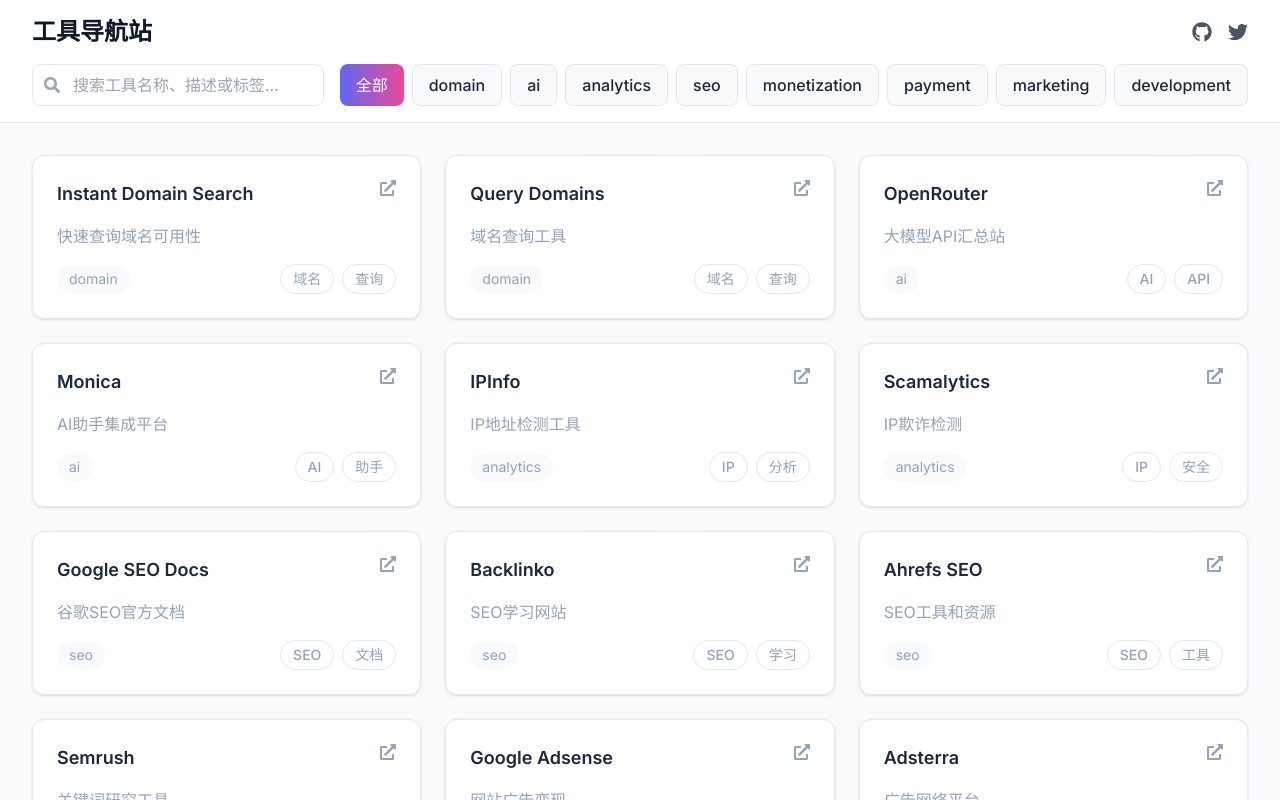
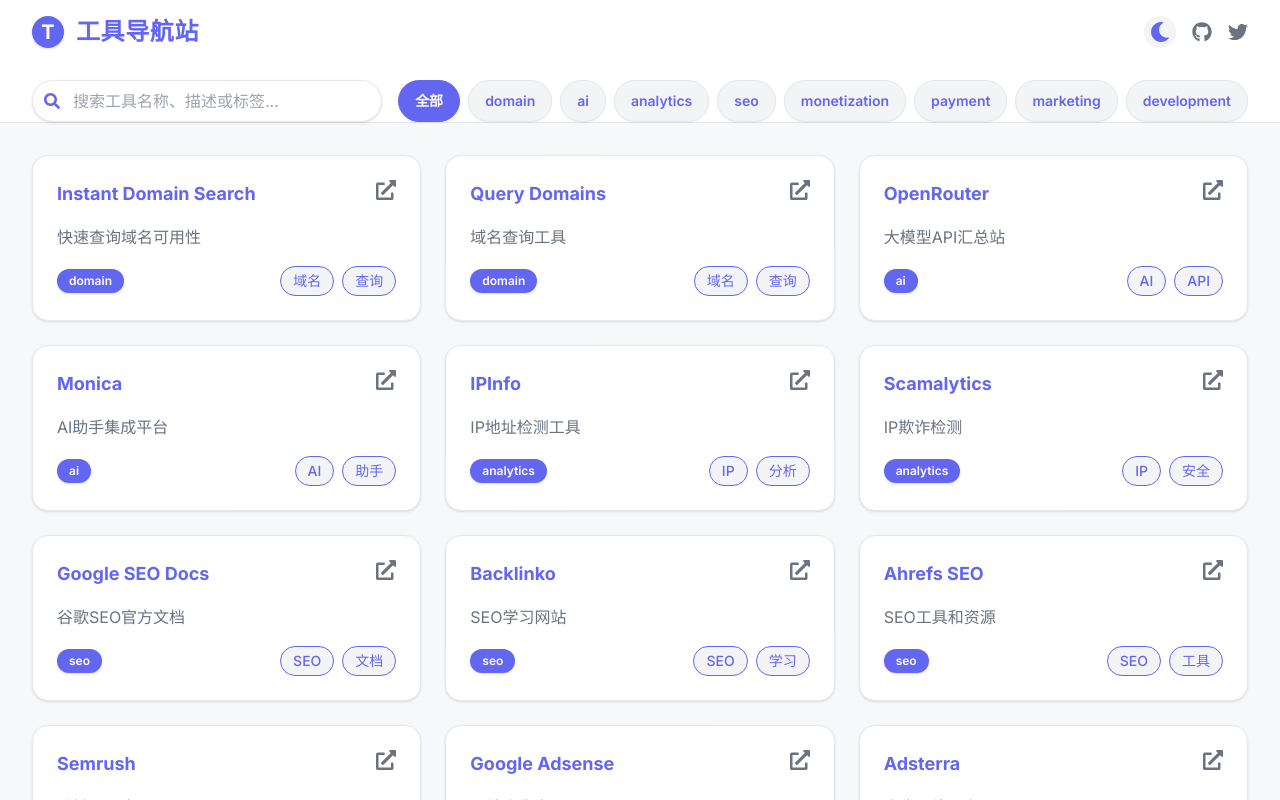
Before and after one commit to lxl870519/toolNavigator, a Next.js app: page / in a window 1280 px wide. Shown: the top 800 px of the page. Built offline with nearby package versions, Linux system fonts and the light colour scheme.

Commit message:
feat: 全面升级UI为Toolify风格，支持白天/夜间模式，优化所有细节体验

```diff
--- a/src/app/globals.css
+++ b/src/app/globals.css
@@ -4,47 +4,37 @@
 
 @layer base {
   :root {
-    --primary: #6366F1;
-    --primary-dark: #4F46E5;
-    --primary-light: #818CF8;
-    --secondary: #EC4899;
-    --secondary-dark: #DB2777;
-    --accent: #8B5CF6;
-    --background: #F8FAFC;
-    --foreground: #1E293B;
-    --muted: #64748B;
-    --muted-foreground: #94A3B8;
-    --border: #E2E8F0;
-    --card: #FFFFFF;
-    --card-foreground: #1E293B;
-    --popover: #FFFFFF;
-    --popover-foreground: #1E293B;
-    --shadow: 0 1px 3px 0 rgb(0 0 0 / 0.1), 0 1px 2px -1px rgb(0 0 0 / 0.1);
-    --shadow-lg: 0 10px 15px -3px rgb(0 0 0 / 0.1), 0 4px 6px -4px rgb(0 0 0 / 0.1);
+    --primary: #6366f1;
+    --primary-light: #818cf8;
+    --secondary: #10b981;
+    --background: #f7f8fa;
+    --foreground: #222;
+    --muted: #6b7280;
+    --border: #e5e7eb;
+    --card: #fff;
+    --card-foreground: #222;
+    --shadow: 0 1px 3px 0 rgb(0 0 0 / 0.06), 0 1.5px 6px 0 rgb(0 0 0 / 0.04);
+    --shadow-lg: 0 10px 15px -3px rgb(99 102 241 / 0.08), 0 4px 6px -4px rgb(99 102 241 / 0.06);
   }
 
   .dark {
-    --primary: #818CF8;
-    --primary-dark: #6366F1;
-    --primary-light: #A5B4FC;
-    --secondary: #F472B6;
-    --secondary-dark: #EC4899;
-    --accent: #A78BFA;
-    --background: #0F172A;
-    --foreground: #F1F5F9;
-    --muted: #475569;
-    --muted-foreground: #94A3B8;
-    --border: #1E293B;
-    --card: #1E293B;
-    --card-foreground: #F1F5F9;
-    --popover: #1E293B;
-    --popover-foreground: #F1F5F9;
-    --shadow: 0 1px 3px 0 rgb(0 0 0 / 0.1), 0 1px 2px -1px rgb(0 0 0 / 0.1);
-    --shadow-lg: 0 10px 15px -3px rgb(0 0 0 / 0.1), 0 4px 6px -4px rgb(0 0 0 / 0.1);
+    --primary: #818cf8;
+    --primary-light: #6366f1;
+    --secondary: #10b981;
+    --background: #18181b;
+    --foreground: #f7f8fa;
+    --muted: #a1a1aa;
+    --border: #27272a;
+    --card: #23232b;
+    --card-foreground: #f7f8fa;
+    --shadow: 0 1px 3px 0 rgb(0 0 0 / 0.18), 0 1.5px 6px 0 rgb(0 0 0 / 0.12);
+    --shadow-lg: 0 10px 15px -3px rgb(129 140 248 / 0.12), 0 4px 6px -4px rgb(129 140 248 / 0.10);
   }
 
   body {
-    @apply bg-[var(--background)] text-[var(--foreground)] transition-colors duration-200;
+    font-family: 'Inter', 'PingFang SC', 'Microsoft YaHei', Arial, sans-serif;
+    background: var(--background);
+    color: var(--foreground);
     min-height: 100vh;
   }
 }
--- a/src/app/page.tsx
+++ b/src/app/page.tsx
@@ -6,32 +6,47 @@
 import SearchBar from '@/components/SearchBar'
 import CategoryFilter from '@/components/CategoryFilter'
 import { Tool } from '@/types/tool'
-import { FaGithub, FaTwitter } from 'react-icons/fa'
+import { FaGithub, FaTwitter, FaMoon, FaSun } from 'react-icons/fa'
 
 export default function Home() {
   const [selectedCategory, setSelectedCategory] = useState('all')
   const [searchResults, setSearchResults] = useState<Tool[]>(tools)
+  const [isDark, setIsDark] = useState(false)
 
   const filteredTools = selectedCategory === 'all'
     ? searchResults
     : searchResults.filter(tool => tool.category === selectedCategory)
 
+  const toggleDarkMode = () => {
+    document.documentElement.classList.toggle('dark')
+    setIsDark(!isDark)
+  }
+
   return (
     <div className="min-h-screen flex flex-col">
-      <header className="header">
-        <div className="container py-4">
-          <div className="flex items-center justify-between">
-            <h1 className="text-2xl font-bold text-gray-900 dark:text-gray-100">工具导航站</h1>
+      <header className="header bg-white border-b border-[var(--border)] sticky top-0 z-50">
+        <div className="container py-4 flex items-center justify-between">
+          <div className="flex items-center gap-3">
+            <div className="w-8 h-8 rounded-full bg-[var(--primary)] flex items-center justify-center text-white font-bold text-xl shadow">T</div>
+            <h1 className="text-2xl font-extrabold text-[var(--primary)] tracking-wide">工具导航站</h1>
+          </div>
           <div className="flex items-center gap-4">
-              <a href="https://github.com" target="_blank" rel="noopener noreferrer" className="text-gray-600 dark:text-gray-400 hover:text-gray-900 dark:hover:text-gray-100">
+            <button
+              className="w-8 h-8 flex items-center justify-center rounded-full bg-gray-100 hover:bg-[var(--primary)] hover:text-white text-[var(--primary)] transition"
+              title="夜间模式切换"
+              onClick={toggleDarkMode}
+            >
+              {isDark ? <FaSun className="w-5 h-5" /> : <FaMoon className="w-5 h-5" />}
+            </button>
+            <a href="https://github.com" target="_blank" rel="noopener noreferrer" className="text-[var(--muted)] hover:text-[var(--primary)] transition">
               <FaGithub className="w-5 h-5" />
             </a>
-              <a href="https://twitter.com" target="_blank" rel="noopener noreferrer" className="text-gray-600 dark:text-gray-400 hover:text-gray-900 dark:hover:text-gray-100">
+            <a href="https://twitter.com" target="_blank" rel="noopener noreferrer" className="text-[var(--muted)] hover:text-[var(--primary)] transition">
               <FaTwitter className="w-5 h-5" />
             </a>
           </div>
         </div>
-          <div className="mt-4 flex flex-col md:flex-row gap-4">
+        <div className="container mt-4 flex flex-col md:flex-row gap-4">
           <SearchBar
             tools={tools}
             onSearch={setSearchResults}
@@ -40,7 +55,6 @@
             tools={tools}
             onCategoryChange={setSelectedCategory}
           />
-          </div>
         </div>
       </header>
 
@@ -52,15 +66,13 @@
         </div>
       </main>
 
-      <footer className="footer">
-        <div className="container py-6">
-          <div className="flex flex-col md:flex-row justify-between items-center gap-4">
-            <p className="text-center text-gray-500 dark:text-gray-400">© 2024 工具导航站</p>
+      <footer className="footer bg-white border-t border-[var(--border)] mt-8">
+        <div className="container py-6 flex flex-col md:flex-row justify-between items-center gap-4">
+          <p className="text-center text-[var(--muted)] font-semibold">© 2024 工具导航站</p>
           <div className="flex items-center gap-4">
-              <a href="#" className="text-gray-500 dark:text-gray-400 hover:text-gray-900 dark:hover:text-gray-100">关于我们</a>
-              <a href="#" className="text-gray-500 dark:text-gray-400 hover:text-gray-900 dark:hover:text-gray-100">使用条款</a>
-              <a href="#" className="text-gray-500 dark:text-gray-400 hover:text-gray-900 dark:hover:text-gray-100">隐私政策</a>
-            </div>
+            <a href="#" className="text-[var(--muted)] hover:text-[var(--primary)] transition">关于我们</a>
+            <a href="#" className="text-[var(--muted)] hover:text-[var(--primary)] transition">使用条款</a>
+            <a href="#" className="text-[var(--muted)] hover:text-[var(--primary)] transition">隐私政策</a>
           </div>
         </div>
       </footer>
--- /dev/null
+++ b/src/app/sitemap.ts
@@ -0,0 +1,26 @@
+import { MetadataRoute } from 'next'
+import { tools } from '@/data/tools'
+
+export default function p(): MetadataRoute.Sitemap {
+  const baseUrl = 'https://toolnavigator.vercel.app'
+
+  // 生成工具页面的URL
+  const toolUrls = tools.map(tool => ({
+    url: `${baseUrl}/tool/${tool.id}`,
+    lastModified: new Date(),
+    changeFrequency: 'weekly' as const,
+    priority: 0.8,
+  }))
+
+  // 添加首页和其他静态页面
+  const staticUrls = [
+    {
+      url: baseUrl,
+      lastModified: new Date(),
+      changeFrequency: 'daily' as const,
+      priority: 1,
+    },
+  ]
+
+  return [...staticUrls, ...toolUrls]
+}
--- a/src/components/CategoryFilter.tsx
+++ b/src/components/CategoryFilter.tsx
@@ -24,11 +24,11 @@
         <button
           key={category}
           onClick={() => handleCategoryChange(category)}
-          className={`btn ${
-            selectedCategory === category
-              ? 'bg-gradient-to-r from-[var(--primary)] to-[var(--secondary)] text-white hover:from-[var(--primary-dark)] hover:to-[var(--secondary-dark)]'
-              : 'bg-[var(--background)] text-[var(--foreground)] hover:bg-[var(--muted)] hover:bg-opacity-10 border border-[var(--border)] hover:border-[var(--primary)]'
-          } transition-all duration-200`}
+          className={`btn rounded-full px-4 py-1 text-sm font-semibold transition-all duration-200 shadow-sm border
+            ${selectedCategory === category
+              ? 'bg-[var(--primary)] text-white border-[var(--primary)]'
+              : 'bg-gray-100 dark:bg-[var(--background)] text-[var(--primary)] border-[var(--border)] hover:bg-[var(--primary-light)] hover:text-white'}
+          `}
         >
           {category === 'all' ? '全部' : category}
         </button>
--- a/src/components/SearchBar.tsx
+++ b/src/components/SearchBar.tsx
@@ -32,13 +32,13 @@
         value={searchQuery}
         onChange={(e) => setSearchQuery(e.target.value)}
         placeholder="搜索工具名称、描述或标签..."
-        className="input pl-10 pr-8"
+        className="input pl-10 pr-8 rounded-full shadow bg-white dark:bg-[var(--card)] border border-[var(--border)] focus:border-[var(--primary)] focus:ring-2 focus:ring-[var(--primary)] text-[var(--foreground)] transition-all duration-200"
       />
-      <FaSearch className="absolute left-3 top-1/2 transform -translate-y-1/2 text-gray-400" />
+      <FaSearch className="absolute left-3 top-1/2 transform -translate-y-1/2 text-[var(--primary)]" />
       {searchQuery && (
         <button
           onClick={clearSearch}
-          className="absolute right-3 top-1/2 transform -translate-y-1/2 text-gray-400 hover:text-gray-600 dark:hover:text-gray-300"
+          className="absolute right-3 top-1/2 transform -translate-y-1/2 text-[var(--primary)] hover:text-[var(--primary-light)]"
         >
           <FaTimes />
         </button>
--- a/src/components/ToolCard.tsx
+++ b/src/components/ToolCard.tsx
@@ -9,35 +9,33 @@
 
 export default function ToolCard({ tool }: ToolCardProps) {
   return (
-    <div className="card group hover:border-[var(--primary)]">
+    <div className="card group border border-[var(--border)] bg-white dark:bg-[var(--card)] rounded-2xl shadow hover:shadow-lg transition-all duration-200 hover:border-[var(--primary)] flex flex-col h-full">
       <div className="flex flex-col h-full">
         <div className="flex items-start justify-between mb-4">
-          <h3 className="text-lg font-semibold text-[var(--foreground)] group-hover:text-[var(--primary)] transition-colors duration-200">
+          <h3 className="text-lg font-bold text-[var(--primary)] group-hover:text-[var(--primary-light)] transition-colors duration-200">
             {tool.name}
           </h3>
           <a
             href={tool.url}
             target="_blank"
             rel="noopener noreferrer"
-            className="text-[var(--muted-foreground)] hover:text-[var(--primary)] transition-colors duration-200"
+            className="text-[var(--muted)] hover:text-[var(--primary)] transition-transform duration-200 transform hover:scale-125"
           >
-            <FaExternalLinkAlt className="w-4 h-4" />
+            <FaExternalLinkAlt className="w-5 h-5" />
           </a>
         </div>
-
-        <p className="text-[var(--muted-foreground)] mb-4 flex-grow">
+        <p className="text-[var(--muted)] mb-4 flex-grow text-base leading-relaxed">
           {tool.description}
         </p>
-
         <div className="flex items-center justify-between">
-          <span className="text-sm text-[var(--muted-foreground)] bg-[var(--background)] px-3 py-1 rounded-full">
+          <span className="text-xs font-semibold text-white bg-[var(--primary)] px-3 py-1 rounded-full shadow">
             {tool.category}
           </span>
           <div className="flex gap-2">
             {tool.tags.map(tag => (
               <span
                 key={tag}
-                className="badge badge-outline hover:bg-gradient-to-r hover:from-[var(--primary)] hover:to-[var(--secondary)] hover:text-white hover:border-transparent"
+                className="badge badge-outline border-[var(--primary)] text-[var(--primary)] bg-gray-100 dark:bg-[var(--background)] hover:bg-[var(--primary)] hover:text-white hover:border-transparent transition-all duration-200"
               >
                 {tag}
               </span>
--- a/src/data/tools.ts
+++ b/src/data/tools.ts
@@ -328,5 +328,13 @@
     url: 'https://pagespeed.web.dev/',
     category: 'development',
     tags: ['性能', '检测']
+  },
+  {
+    id: '41',
+    name: 'TLD List 中文版',
+    description: '全球顶级域名（TLD）信息查询与对比平台，支持中文界面',
+    url: 'https://zh-hans.tld-list.com/',
+    category: 'domain',
+    tags: ['域名', '查询', 'TLD']
   }
 ]
```
Also changed, not shown: tailwind.config.js (+7 -3 lines). Lines whose indentation alone changed are shown as unchanged.
